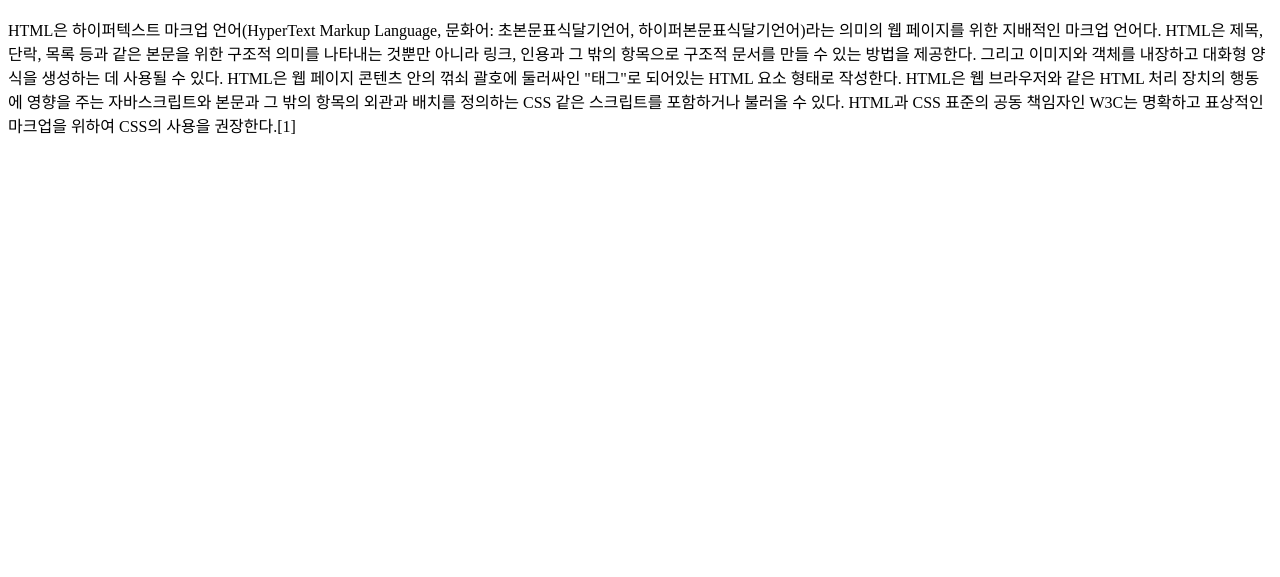
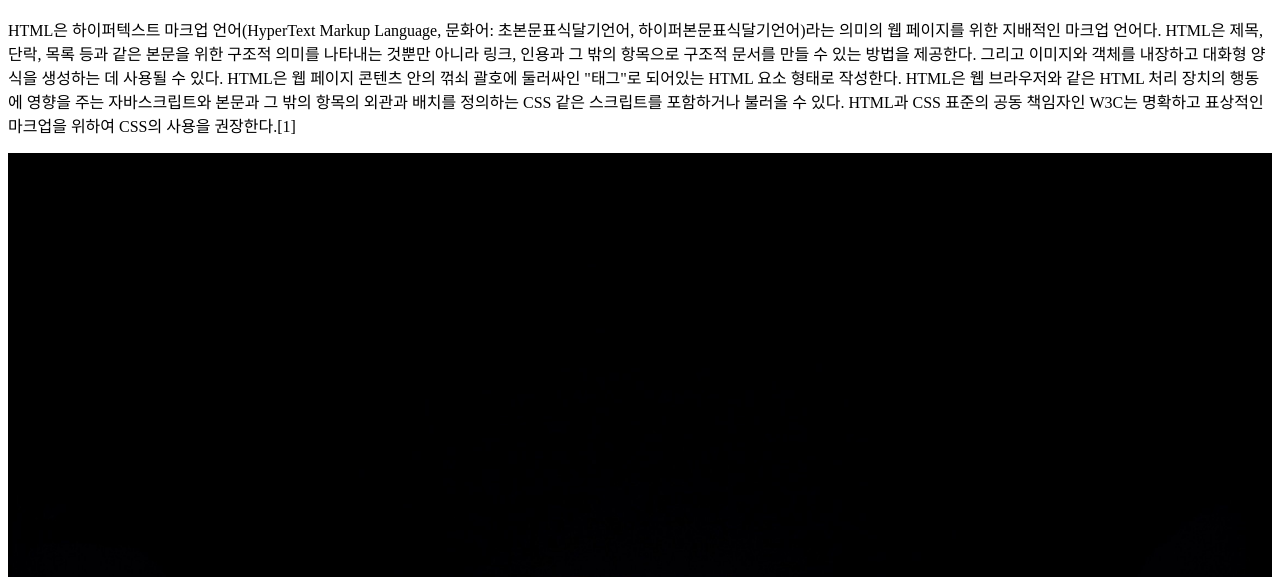
Before and after one commit to shuism/web1, a plain HTML site: page 1.html in a window 1280 px wide. Shown: the part 184-761 px from the top of the page. Drawn offline with Linux system fonts and the light colour scheme; a script that the page names is missing.

Commit message:
Add files via upload

```diff
--- a/1.html
+++ b/1.html
@@ -15,6 +15,7 @@
 <p>
   HTML은 하이퍼텍스트 마크업 언어(HyperText Markup Language, 문화어: 초본문표식달기언어, 하이퍼본문표식달기언어)라는 의미의 웹 페이지를 위한 지배적인 마크업 언어다. HTML은 제목, 단락, 목록 등과 같은 본문을 위한 구조적 의미를 나타내는 것뿐만 아니라 링크, 인용과 그 밖의 항목으로 구조적 문서를 만들 수 있는 방법을 제공한다. 그리고 이미지와 객체를 내장하고 대화형 양식을 생성하는 데 사용될 수 있다. HTML은 웹 페이지 콘텐츠 안의 꺾쇠 괄호에 둘러싸인 "태그"로 되어있는 HTML 요소 형태로 작성한다. HTML은 웹 브라우저와 같은 HTML 처리 장치의 행동에 영향을 주는 자바스크립트와 본문과 그 밖의 항목의 외관과 배치를 정의하는 CSS 같은 스크립트를 포함하거나 불러올 수 있다. HTML과 CSS 표준의 공동 책임자인 W3C는 명확하고 표상적인 마크업을 위하여 CSS의 사용을 권장한다.[1]
 </p>
+<img src="web1.jpg" width="100%">
 <div id="disqus_thread"></div>
 <script>
 
```
Also changed, not shown: 2.html (+1 -0 lines), 3.html (+1 -0 lines), index.html (+1 -0 lines).
